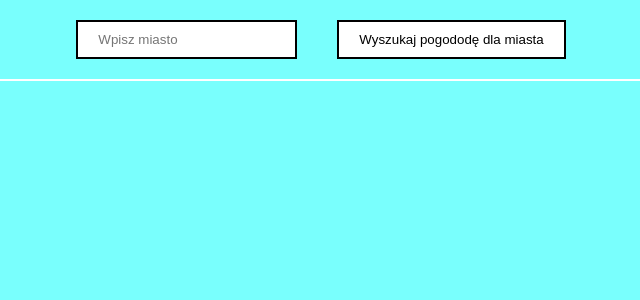
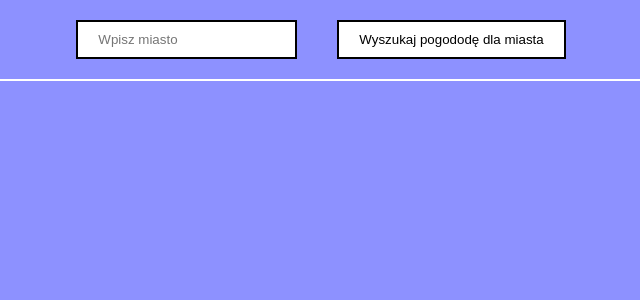
Before and after one commit to TheTomozak/AplikacjaPogodowaReact, a React (Create React App) app in the folder weather-app/: page / in a window 1280 px wide. Shown: the top 300 px of the page, without its empty margins (319-959 px from the left). Built offline with nearby package versions, Linux system fonts and the light colour scheme.

Commit message:
Zmieniono kolor tła plus dodano zmianę w mapie

```diff
--- a/weather-app/src/components/App.css
+++ b/weather-app/src/components/App.css
@@ -3,7 +3,7 @@
     /*background-image: url("https://wi-images.condecdn.net/image/doEYpG6Xd87/crop/2040/f/weather.jpg");*/
     /*background-repeat: no-repeat;*/
     /*background-size: cover;*/
-    background-color: #79fffd;
+    background-color: #8d91ff;
 }
 
 .App input, .App button {
--- a/weather-app/src/components/Result.js
+++ b/weather-app/src/components/Result.js
@@ -6,7 +6,7 @@ const changeEnToPlDescriptionMap = new Map([
     ['clear sky', 'czyste niebo'],
     ['few clouds', 'pojedyńcze chmury na niebie'],
     ['scattered clouds', 'małe zachmurzenia'],
-    //['broken clouds', 'słońce za chmurami'],
+    ['broken clouds', 'zachmurzenie częściowe'],
     ['shower rain', 'lekkie opady deszczu'],
     ['rain', 'opady deeszczu'],
     ['thunderstorm', 'burza'],
```
